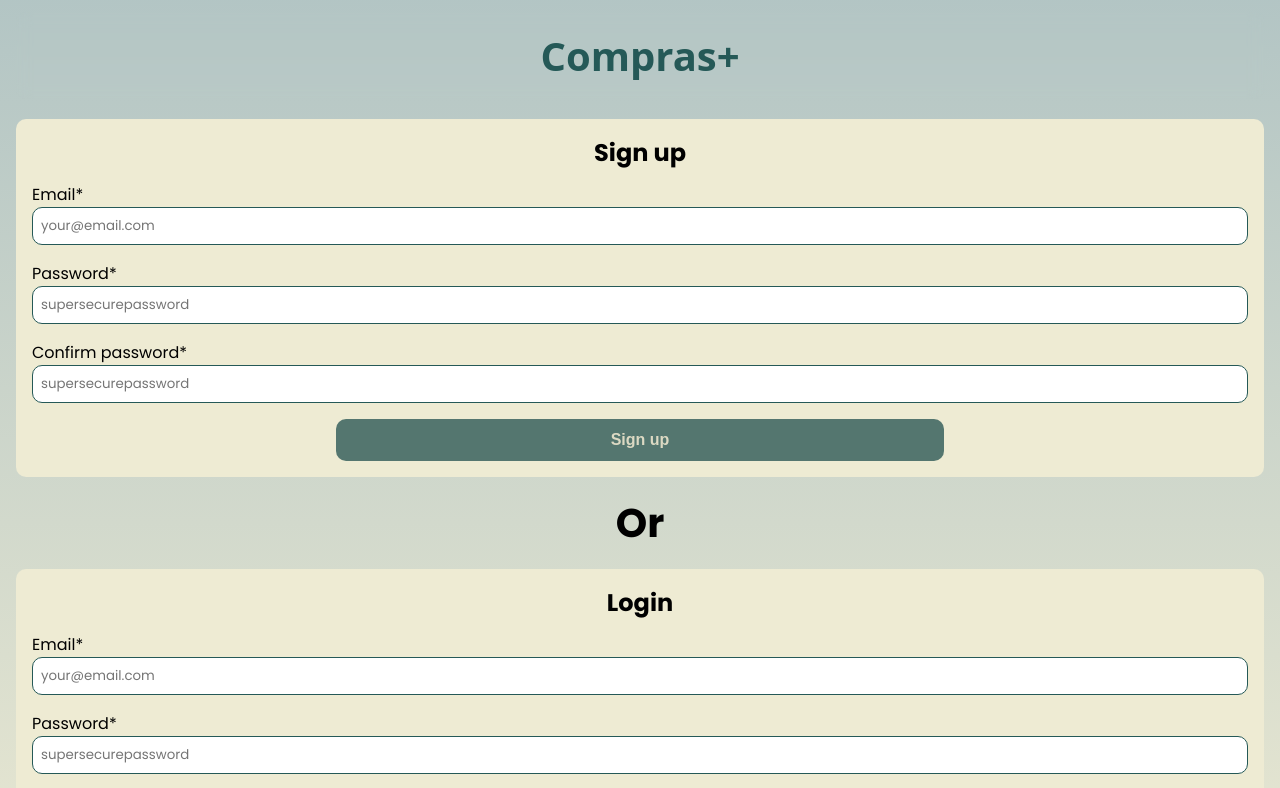
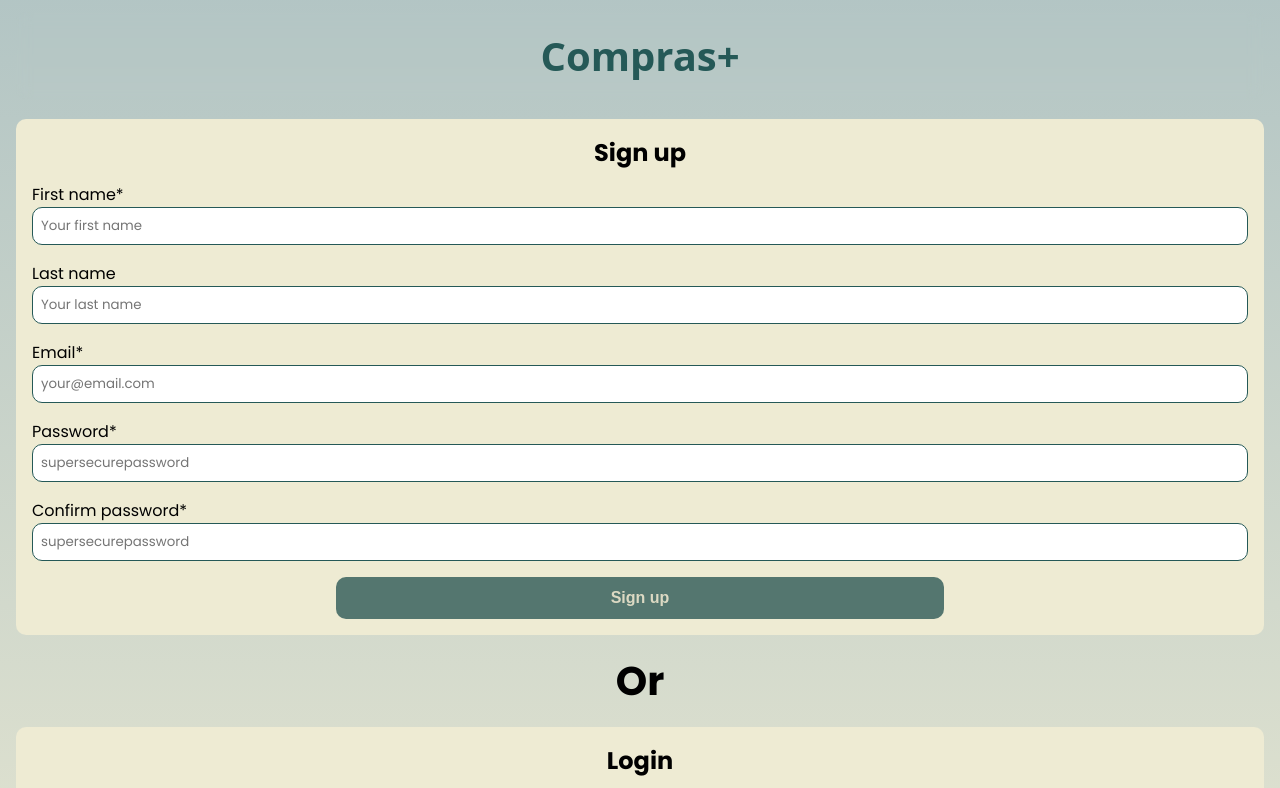
Before and after one commit to evansahit/compras, a React (Vite) app in the folder frontend/: page /auth in a window 1280 px wide. Shown: the top 788 px of the page. Built offline with nearby package versions, Linux system fonts and the light colour scheme; a web font is replaced by a local one.

Commit message:
added cors middlewhere to FastAPI app and added frontend project's as an origin; renamed 'utils file to form-validation-logic.ts'; start on frontend logic for user creation

```diff
--- a/frontend/src/index.css
+++ b/frontend/src/index.css
@@ -2,7 +2,7 @@
     --border-radius: 10px;
     --x-padding: 1rem;
     --header-footer-width: 85%;
-    --transition-duration: 0.5s;
+    --transition-duration: 0.25s;
 
     /* fonts */
     --heading-font: "Kirang Haerang", system-ui;
@@ -55,8 +55,8 @@ button {
 }
 
 button:hover {
-    cursor: pointer !important;
-    filter: brightness(100%) !important;
+    cursor: pointer;
+    filter: brightness(100%);
     transform: translateY(-2px);
     box-shadow: 0 0 20px rgba(37, 89, 87, 0.5);
 }
--- a/frontend/src/pages/auth/components/login/Login.tsx
+++ b/frontend/src/pages/auth/components/login/Login.tsx
@@ -1,7 +1,7 @@
 import "./login.css";
 import ButtonPrimary from "../../../../components/button/button-primary/ButtonPrimary";
 import { useState, useEffect } from "react";
-import { validateEmail, validatePassword } from "../../util";
+import { validateEmail, validatePassword } from "../../form-validation-logic";
 
 export default function Login() {
     const [email, setEmail] = useState("");
--- a/frontend/src/pages/auth/components/signup/Signup.tsx
+++ b/frontend/src/pages/auth/components/signup/Signup.tsx
@@ -2,27 +2,33 @@ import "./signup.css";
 import { useState, useEffect } from "react";
 import ButtonPrimary from "../../../../components/button/button-primary/ButtonPrimary";
 import {
+    validateFirstName,
     validateEmail,
     validatePassword,
     validatePasswordsMatch,
-} from "../../util";
+} from "../../form-validation-logic";
 
 export default function SignUp() {
+    const [firstName, setFirstName] = useState("");
+    const [lastName, setLastName] = useState("");
     const [email, setEmail] = useState("");
     const [password, setPassword] = useState("");
     const [passwordRepeat, setPasswordRepeat] = useState("");
 
-    const [isSubmitButtonDisabled, setIsSubmitButtonDisabled] = useState(true);
+    const [firstNameError, setFirstNameError] = useState("");
     const [emailError, setEmailError] = useState("");
     const [passwordError, setPasswordError] = useState("");
     const [passwordRepeatError, setPasswordRepeatError] = useState("");
+    const [isSubmitButtonDisabled, setIsSubmitButtonDisabled] = useState(true);
 
+    const [isFirstNameTouched, setIsFirstNameTouched] = useState(false);
     const [isEmailTouched, setIsEmailTouched] = useState(false);
     const [isPasswordTouched, setIsPasswordTouched] = useState(false);
     const [isPasswordRepeatTouched, setIsPasswordRepeatTouched] =
         useState(false);
 
     useEffect(() => {
+        if (isFirstNameTouched) setFirstNameError(validateFirstName(firstName));
         if (isEmailTouched) setEmailError(validateEmail(email));
         if (isPasswordTouched) setPasswordError(validatePassword(password));
         if (isPasswordRepeatTouched)
@@ -41,6 +47,7 @@ export default function SignUp() {
 
         // disable submit button on any error
         if (
+            firstNameError.length !== 0 ||
             emailError.length !== 0 ||
             passwordError.length !== 0 ||
             passwordRepeatError.length !== 0 ||
@@ -53,13 +60,16 @@ export default function SignUp() {
             setIsSubmitButtonDisabled(false);
         }
     }, [
+        firstName,
         email,
-        emailError,
         password,
         passwordRepeat,
+        isFirstNameTouched,
         isEmailTouched,
         isPasswordTouched,
         isPasswordRepeatTouched,
+        firstNameError,
+        emailError,
         passwordError.length,
         passwordRepeatError.length,
     ]);
@@ -70,6 +80,27 @@ export default function SignUp() {
                 <span className="form-title">Sign up</span>
 
                 <div className="input-container">
+                    <div className="input-group">
+                        <label htmlFor="first-name">First name*</label>
+                        <input
+                            type="text"
+                            name="first-name"
+                            placeholder="Your first name"
+                            required
+                            onChange={(e) => setFirstName(e.target.value)}
+                            onBlur={() => setIsFirstNameTouched(true)}
+                        />
+                        <span className="input-error">{firstNameError}</span>
+                    </div>
+                    <div className="input-group">
+                        <label htmlFor="last-name">Last name</label>
+                        <input
+                            type="text"
+                            name="last-name"
+                            placeholder="Your last name"
+                            onChange={(e) => setLastName(e.target.value)}
+                        />
+                    </div>
                     <div className="input-group">
                         <label htmlFor="email">Email*</label>
                         <input
@@ -99,7 +130,9 @@ export default function SignUp() {
                     </div>
 
                     <div className="input-group">
-                        <label htmlFor="password">Confirm password*</label>
+                        <label htmlFor="password-repeat">
+                            Confirm password*
+                        </label>
                         <input
                             type="password"
                             name="password-repeat"
--- a/frontend/src/pages/auth/util.tsx
+++ b/frontend/src/pages/auth/form-validation-logic.ts
@@ -1,3 +1,7 @@
+const firstNameErrors = {
+    empty: "First name is required",
+};
+
 const emailErrors = {
     empty: "Email is required",
     invalid: "Email is invalid",
@@ -7,6 +11,12 @@ const passwordErrors = {
     empty: "Password is required",
     noMatch: "Passwords need to match",
 };
+
+function validateFirstName(firstName: string): string {
+    if (firstName.trim().length === 0) return firstNameErrors.empty;
+
+    return "";
+}
 
 function validateEmail(email: string): string {
     if (email.trim().length === 0) {
@@ -50,4 +60,9 @@ function validatePasswordsMatch(passwordA: string, passwordB: string): string {
     return "";
 }
 
-export { validateEmail, validatePassword, validatePasswordsMatch };
+export {
+    validateEmail,
+    validatePassword,
+    validatePasswordsMatch,
+    validateFirstName,
+};
```
Also changed, not shown: frontend/src/pages/auth/auth-logic.ts (added, +12 -0 lines), 1 other file (tests, documents, lock files or other folders).
